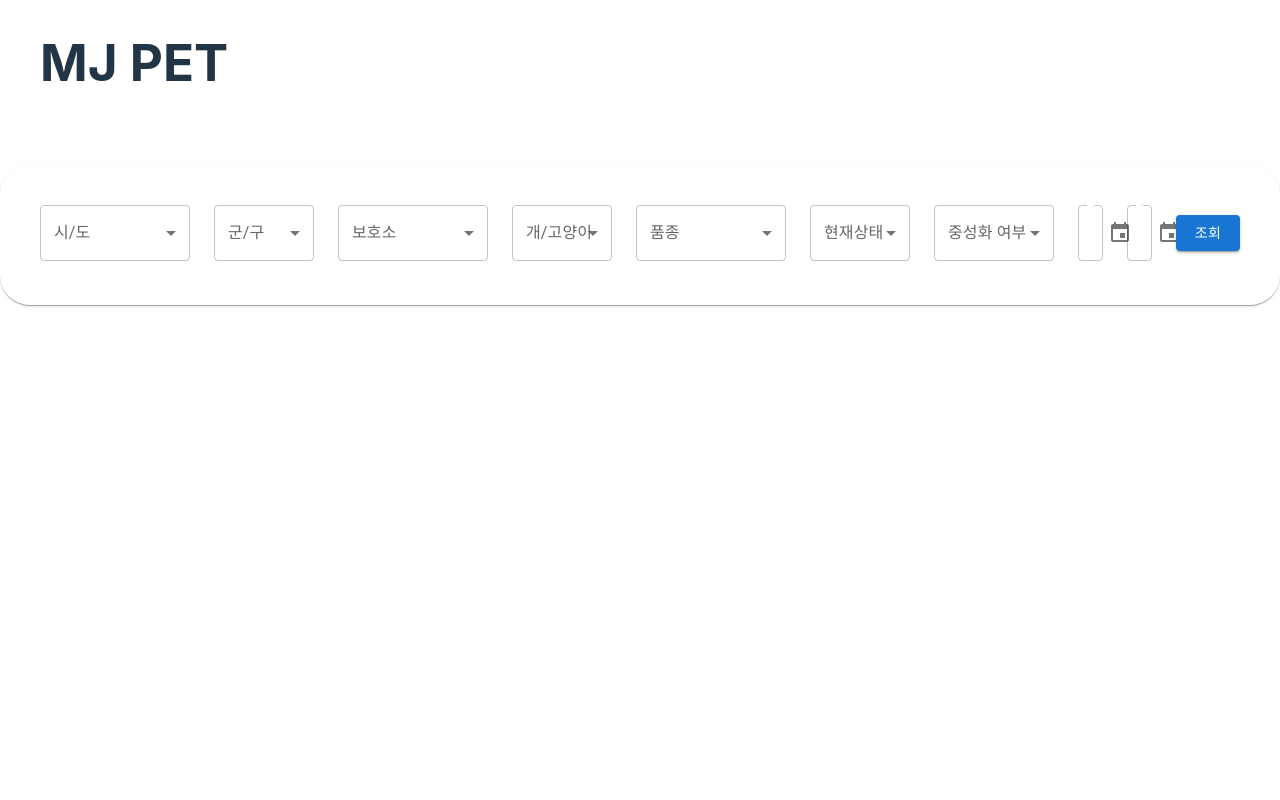
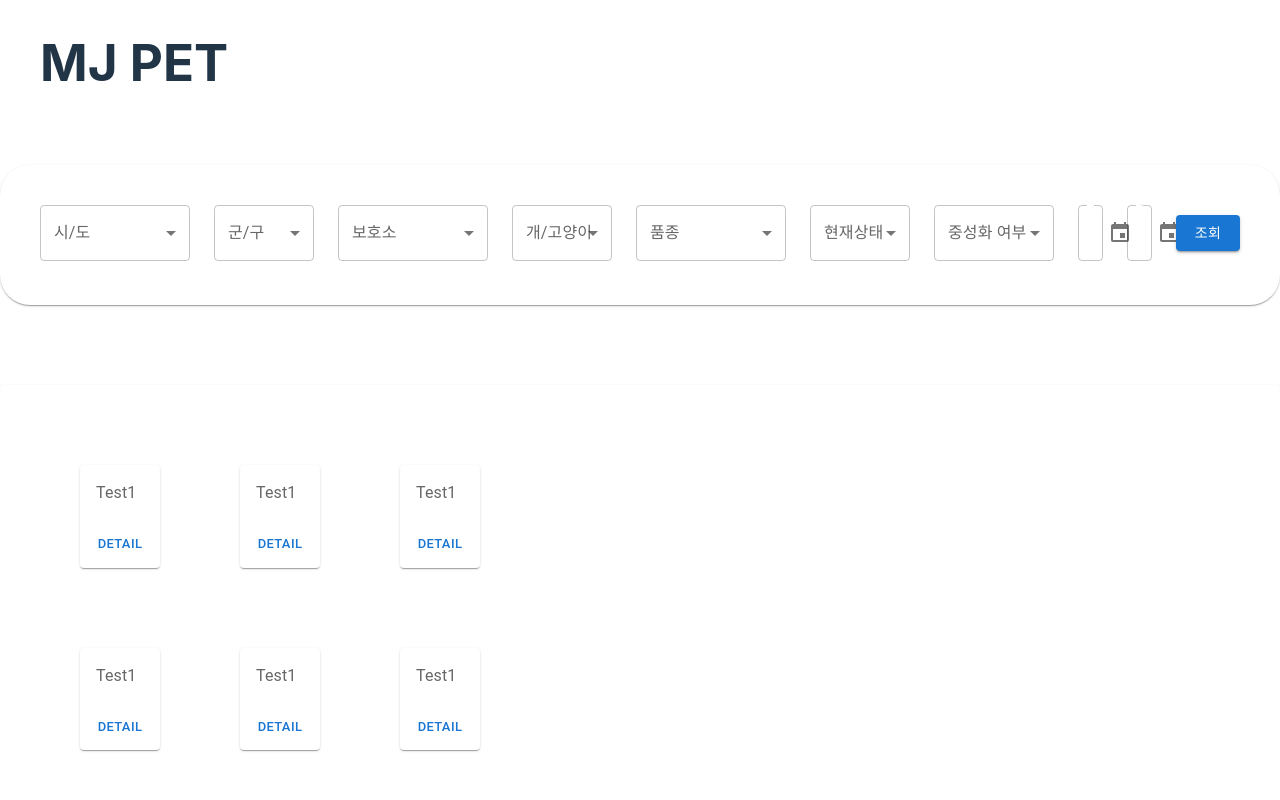
Before and after one commit to ToyPJ-MC/abandoned-pets-fe, a React (Vite) app: page / in a window 1280 px wide. Shown: the top 800 px of the page. Built offline with nearby package versions, Linux system fonts and the light colour scheme.

Commit message:
feat: Card ui

```diff
--- /dev/null
+++ b/src/pages/Petcard.tsx
@@ -0,0 +1,88 @@
+import React from "react";
+import {
+  Card,
+  CardActions,
+  CardContent,
+  CardMedia,
+  Typography,
+  Button,
+  Stack,
+} from "@mui/material";
+
+const Petcard = () => {
+  return (
+    <>
+      <Stack direction="row">
+        <Card sx={{ maxWidth: 300, marginLeft: 10 }}>
+          <CardMedia></CardMedia>
+          <CardContent>
+            <Typography variant="body1" color="text.secondary">
+              Test1
+            </Typography>
+          </CardContent>
+          <CardActions>
+            <Button size="small">Detail</Button>
+          </CardActions>
+        </Card>
+        <Card sx={{ maxWidth: 300, marginLeft: 10 }}>
+          <CardMedia></CardMedia>
+          <CardContent>
+            <Typography variant="body1" color="text.secondary">
+              Test1
+            </Typography>
+          </CardContent>
+          <CardActions>
+            <Button size="small">Detail</Button>
+          </CardActions>
+        </Card>
+        <Card sx={{ maxWidth: 300, marginLeft: 10 }}>
+          <CardMedia></CardMedia>
+          <CardContent>
+            <Typography variant="body1" color="text.secondary">
+              Test1
+            </Typography>
+          </CardContent>
+          <CardActions>
+            <Button size="small">Detail</Button>
+          </CardActions>
+        </Card>
+      </Stack>
+      <Stack direction="row" sx={{ marginTop: 10 }}>
+        <Card sx={{ maxWidth: 300, marginLeft: 10 }}>
+          <CardMedia></CardMedia>
+          <CardContent>
+            <Typography variant="body1" color="text.secondary">
+              Test1
+            </Typography>
+          </CardContent>
+          <CardActions>
+            <Button size="small">Detail</Button>
+          </CardActions>
+        </Card>
+        <Card sx={{ maxWidth: 300, marginLeft: 10 }}>
+          <CardMedia></CardMedia>
+          <CardContent>
+            <Typography variant="body1" color="text.secondary">
+              Test1
+            </Typography>
+          </CardContent>
+          <CardActions>
+            <Button size="small">Detail</Button>
+          </CardActions>
+        </Card>
+        <Card sx={{ maxWidth: 300, marginLeft: 10 }}>
+          <CardMedia></CardMedia>
+          <CardContent>
+            <Typography variant="body1" color="text.secondary">
+              Test1
+            </Typography>
+          </CardContent>
+          <CardActions>
+            <Button size="small">Detail</Button>
+          </CardActions>
+        </Card>
+      </Stack>
+    </>
+  );
+};
+export default Petcard;
--- a/src/pages/Search.tsx
+++ b/src/pages/Search.tsx
@@ -18,9 +18,13 @@ import React, { ChangeEvent, useState } from "react";
 import dayjs, { Dayjs } from "dayjs";
 import { useRecoilState } from "recoil";
 import { sidoDataState } from "../states/atom";
+import Petcard from "./Petcard";
 
 const Search = () => {
-  //const [sido, setSido] = useRecoilState(sidoDataState); //시 data
+  let today = new Date();
+  let year = today.getFullYear();
+  let month = today.getMonth() + 1;
+  let date = today.getDate();
   const [select, setSelect] = useState(""); //시/도 select
   const [sido, setSido] = useState([
     "서울특별시",
@@ -49,9 +53,11 @@ const Search = () => {
   const [yes, Setyes] = useState("");
 
   const [startvalue, setStartvalue] = useState<Dayjs | null>(
-    dayjs("2022-12-11")
+    dayjs(month + "/" + date + "/" + year)
   );
-  const [endvalue, setEndvalue] = useState<Dayjs | null>(dayjs("2022-12-15"));
+  const [endvalue, setEndvalue] = useState<Dayjs | null>(
+    dayjs(month + "/" + date + "/" + year)
+  );
 
   const sidohandleChange = (event: SelectChangeEvent<string>): void => {
     setSelect(event.target.value);
@@ -81,6 +87,7 @@ const Search = () => {
     setEndvalue(endvalue);
   };
   return (
+    <>
       <div className="container mx-auto">
         <Paper sx={{ height: "140px", borderRadius: "30px", minWidth: 100 }}>
           <Stack
@@ -199,6 +206,12 @@ const Search = () => {
           </Stack>
         </Paper>
       </div>
+      <div className="container mx-auto mt-20 mb-10">
+        <Paper sx={{ height: "600px", minWidth: 200, paddingTop: 10 }}>
+          <Petcard />
+        </Paper>
+      </div>
+    </>
   );
 };
 export default Search;
```
Lines whose indentation alone changed are shown as unchanged.
